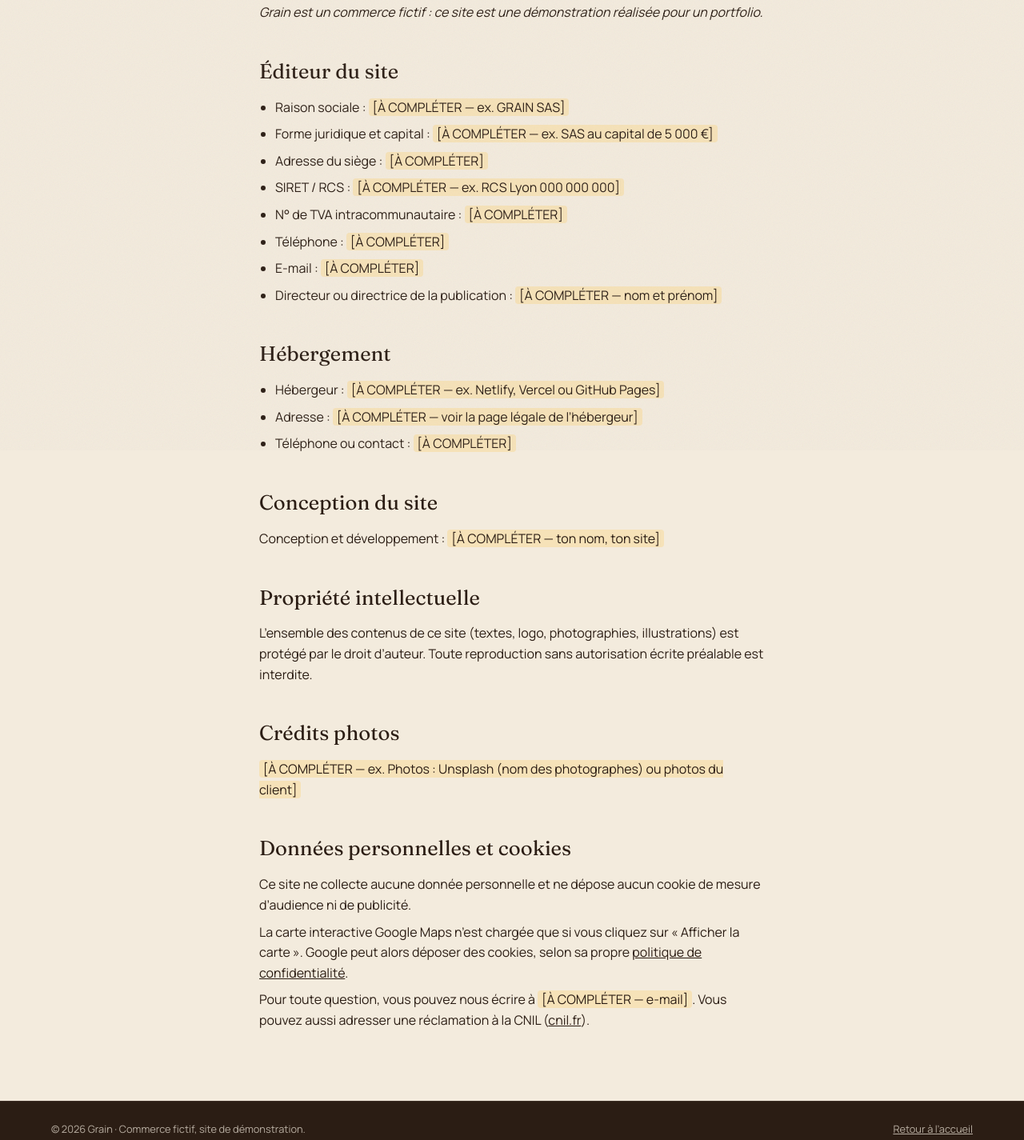
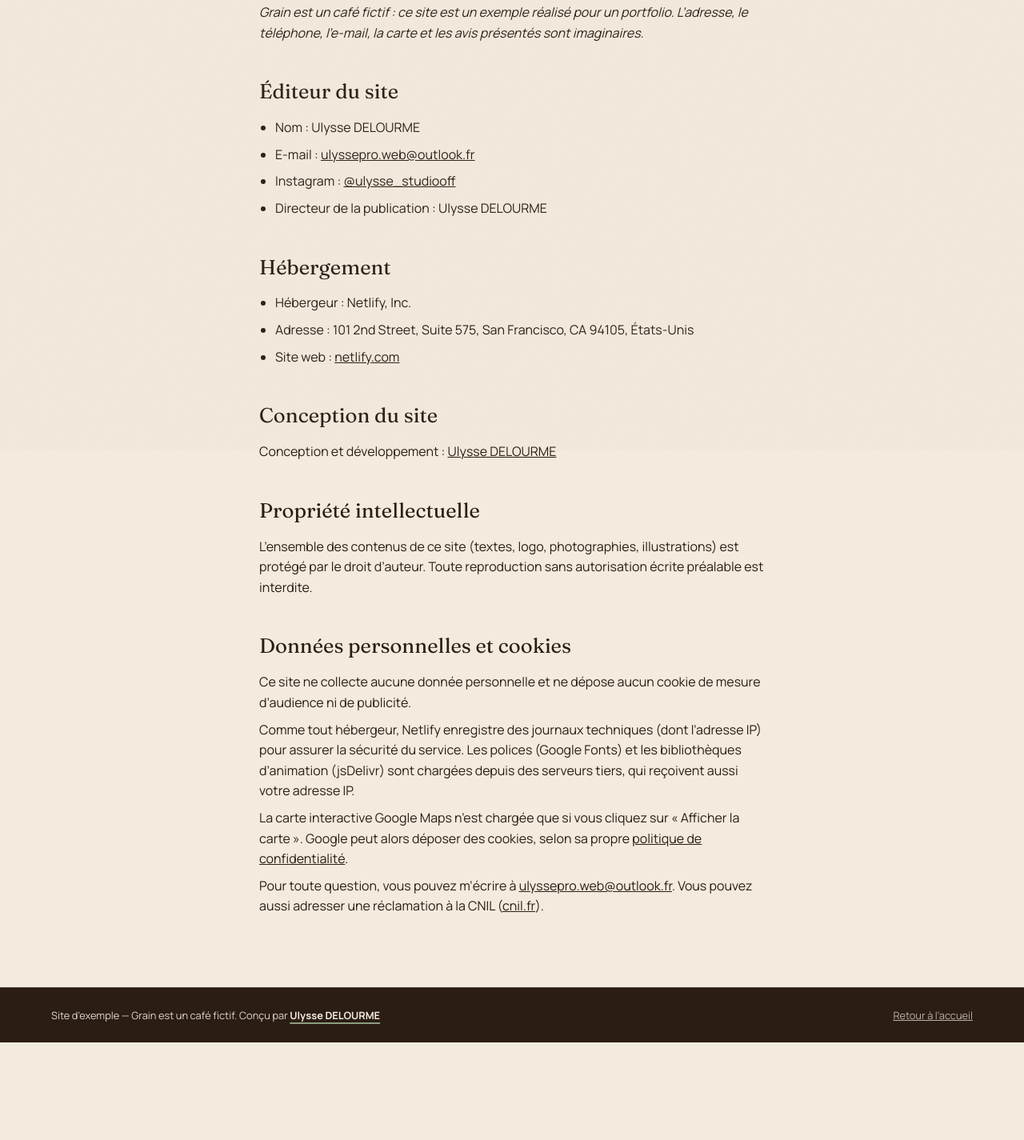
Before and after one commit to niJaM-sys/portfolio-sites, a plain HTML site: page sites/cafe-grain/mentions-legales.html in a window 1280 px wide. Shown: the part 237-1662 px from the top of the page at 80% size. After the commit the page ends 1540 px from the top, so only its background shows below. Drawn offline with Linux system fonts and the light colour scheme.

Commit message:
Prépare le site Grain pour la mise en ligne sur Netlify
- Footer : crédit portfolio « Site d'exemple — Grain est un café
  fictif. Conçu par Ulysse DELOURME » avec lien Instagram
- Mentions légales : éditeur, e-mail pro et hébergeur Netlify
- Version publique : noindex (commerce fictif), URLs en
  grain-cafe-lyon.netlify.app, e-mail de démo en domaine réservé .example
- Config Netlify (netlify.toml, en-têtes de sécurité _headers) et script
  outils/preparer-netlify.ps1 pour générer un dossier propre sans assets/brut

```diff
--- a/sites/cafe-grain/css/style.css
+++ b/sites/cafe-grain/css/style.css
@@ -843,8 +843,20 @@ html:not(.has-motion) .avis__rows { overflow-x: auto; }
   padding-block: 1.5rem;
   border-top: 1px solid rgba(243, 235, 221, .15);
   font-size: .8rem;
-  opacity: .7;
+  color: rgba(243, 235, 221, .72);
 }
+/* Crédit : discret (petit, même ligne que le copyright) mais lisible, avec le nom souligné en sauge */
+.footer__credit { color: rgba(243, 235, 221, .9); }
+.footer__credit a {
+  color: var(--creme);
+  font-weight: 700;
+  text-decoration: underline;
+  text-decoration-color: var(--sauge);
+  text-decoration-thickness: 2px;
+  text-underline-offset: 4px;
+  transition: text-decoration-color .3s;
+}
+.footer__credit a:hover { text-decoration-color: var(--creme); }
 
 /* ---------- 15. Barre d'actions mobile ---------- */
 .mobile-bar {
--- a/sites/cafe-grain/mentions-legales.html
+++ b/sites/cafe-grain/mentions-legales.html
@@ -29,50 +29,50 @@
     <a class="btn btn--small" href="index.html">← Retour au site</a>
   </header>
 
-  <!-- ✏️ Remplace chaque champ surligné [À COMPLÉTER] avant la mise en ligne d'un site client. -->
+  <!-- ✏️ Version « site d'exemple » : l'éditeur est le créateur du site.
+       Pour un vrai site client, l'éditeur devient le commerce (raison sociale, SIRET, siège…). -->
   <main class="legal">
     <div class="container">
       <h1>Mentions légales</h1>
-      <p><em>Grain est un commerce fictif : ce site est une démonstration réalisée pour un portfolio.</em></p>
+      <p><em>Grain est un café fictif : ce site est un exemple réalisé pour un portfolio. L’adresse, le téléphone, l’e-mail, la carte et les avis présentés sont imaginaires.</em></p>
 
       <h2>Éditeur du site</h2>
       <ul>
-        <li>Raison sociale : <span class="todo">[À COMPLÉTER — ex. GRAIN SAS]</span></li>
-        <li>Forme juridique et capital : <span class="todo">[À COMPLÉTER — ex. SAS au capital de 5 000 €]</span></li>
-        <li>Adresse du siège : <span class="todo">[À COMPLÉTER]</span></li>
-        <li>SIRET / RCS : <span class="todo">[À COMPLÉTER — ex. RCS Lyon 000 000 000]</span></li>
-        <li>N° de TVA intracommunautaire : <span class="todo">[À COMPLÉTER]</span></li>
-        <li>Téléphone : <span class="todo">[À COMPLÉTER]</span></li>
-        <li>E-mail : <span class="todo">[À COMPLÉTER]</span></li>
-        <li>Directeur ou directrice de la publication : <span class="todo">[À COMPLÉTER — nom et prénom]</span></li>
+        <li>Nom : Ulysse DELOURME</li>
+        <!-- ✏️ Une fois immatriculé, ajouter ici : <li>Statut et SIRET : micro-entrepreneur, SIRET …</li> -->
+        <li>E-mail : <a href="mailto:ulyssepro.web@outlook.fr">ulyssepro.web@outlook.fr</a></li>
+        <li>Instagram : <a href="https://www.instagram.com/ulysse_studiooff/" target="_blank" rel="noopener">@ulysse_studiooff</a></li>
+        <li>Directeur de la publication : Ulysse DELOURME</li>
       </ul>
 
       <h2>Hébergement</h2>
       <ul>
-        <li>Hébergeur : <span class="todo">[À COMPLÉTER — ex. Netlify, Vercel ou GitHub Pages]</span></li>
-        <li>Adresse : <span class="todo">[À COMPLÉTER — voir la page légale de l’hébergeur]</span></li>
-        <li>Téléphone ou contact : <span class="todo">[À COMPLÉTER]</span></li>
+        <li>Hébergeur : Netlify, Inc.</li>
+        <li>Adresse : 101 2nd Street, Suite 575, San Francisco, CA 94105, États-Unis</li>
+        <li>Site web : <a href="https://www.netlify.com" target="_blank" rel="noopener">netlify.com</a></li>
       </ul>
 
       <h2>Conception du site</h2>
-      <p>Conception et développement : <span class="todo">[À COMPLÉTER — ton nom, ton site]</span></p>
+      <p>Conception et développement : <a href="https://www.instagram.com/ulysse_studiooff/" target="_blank" rel="noopener">Ulysse DELOURME</a></p>
 
       <h2>Propriété intellectuelle</h2>
       <p>L’ensemble des contenus de ce site (textes, logo, photographies, illustrations) est protégé par le droit d’auteur. Toute reproduction sans autorisation écrite préalable est interdite.</p>
 
-      <h2>Crédits photos</h2>
-      <p><span class="todo">[À COMPLÉTER — ex. Photos : Unsplash (nom des photographes) ou photos du client]</span></p>
-
       <h2>Données personnelles et cookies</h2>
       <p>Ce site ne collecte aucune donnée personnelle et ne dépose aucun cookie de mesure d’audience ni de publicité.</p>
+      <p>Comme tout hébergeur, Netlify enregistre des journaux techniques (dont l’adresse IP) pour assurer la sécurité du service. Les polices (Google Fonts) et les bibliothèques d’animation (jsDelivr) sont chargées depuis des serveurs tiers, qui reçoivent aussi votre adresse IP.</p>
       <p>La carte interactive Google Maps n’est chargée que si vous cliquez sur « Afficher la carte ». Google peut alors déposer des cookies, selon sa propre <a href="https://policies.google.com/privacy?hl=fr" target="_blank" rel="noopener">politique de confidentialité</a>.</p>
-      <p>Pour toute question, vous pouvez nous écrire à <span class="todo">[À COMPLÉTER — e-mail]</span>. Vous pouvez aussi adresser une réclamation à la CNIL (<a href="https://www.cnil.fr" target="_blank" rel="noopener">cnil.fr</a>).</p>
+      <p>Pour toute question, vous pouvez m’écrire à <a href="mailto:ulyssepro.web@outlook.fr">ulyssepro.web@outlook.fr</a>. Vous pouvez aussi adresser une réclamation à la CNIL (<a href="https://www.cnil.fr" target="_blank" rel="noopener">cnil.fr</a>).</p>
     </div>
   </main>
 
   <footer class="site-footer">
     <div class="container footer__bottom">
-      <p>© 2026 Grain · Commerce fictif, site de démonstration.</p>
+      <p class="footer__credit">
+        Site d’exemple — Grain est un café fictif. Conçu par
+        <a href="https://www.instagram.com/ulysse_studiooff/" target="_blank" rel="noopener"
+           aria-label="Ulysse DELOURME sur Instagram (nouvel onglet)">Ulysse DELOURME</a>
+      </p>
       <p><a href="index.html">Retour à l’accueil</a></p>
     </div>
   </footer>
```
Also changed, not shown: sites/cafe-grain/index.html (+22 -15 lines), 5 other files.
